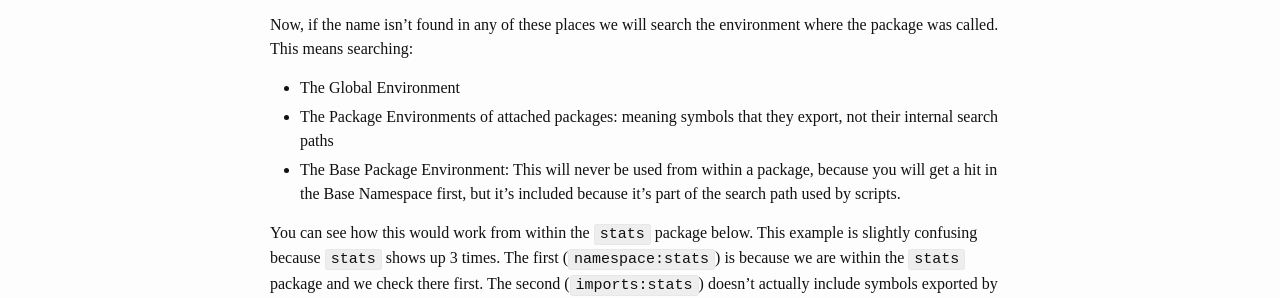
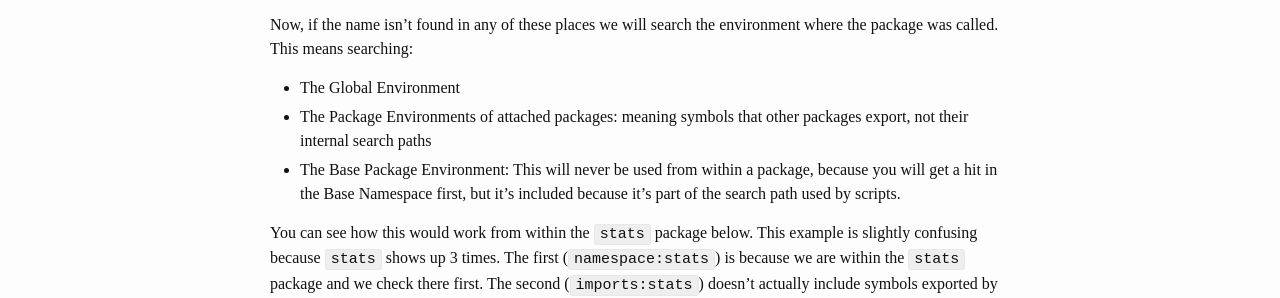
Before and after one commit to mattsteadman/mattsteadman.github.io, a Jekyll site: the page built from _posts/2020-03-02-r-names.md, in a window 1280 px wide. Shown: the part 559-857 px from the top of the page. Built offline with Jekyll 4.4.1, drawn with Linux system fonts in a browser that asks for light colours.

Commit message:
Update 2020-03-02-r-names.md

```diff
--- a/_posts/2020-03-02-r-names.md
+++ b/_posts/2020-03-02-r-names.md
@@ -21,7 +21,7 @@ When you use a name inside of a package in R, the first place that R will look f
 
 Now, if the name isn't found in any of these places we will search the environment where the package was called. This means searching:
 - The Global Environment
-- The Package Environments of attached packages: meaning symbols that they export, not their internal search paths
+- The Package Environments of attached packages: meaning symbols that other packages export, not their internal search paths
 - The Base Package Environment: This will never be used from within a package, because you will get a hit in the Base Namespace first, but it's included because it's part of the search path used by scripts.
 
 You can see how this would work from within the `stats` package below. This example is slightly confusing because `stats` shows up 3 times. The first (`namespace:stats`) is because we are within the `stats` package and we check there first. The second (`imports:stats`) doesn't actually include symbols exported by `stats`, but rather symbols exported by the packages that `stats` imports via its `NAMESPACE` file (generated by the `Imports:` field of its `DESCRIPTION`). The third (`package:stats`) is there by virtue of `stats` having been attached with a call to `library(stats)` before being used.
```
